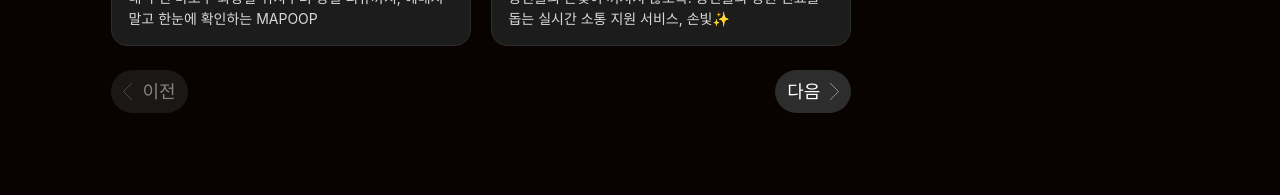
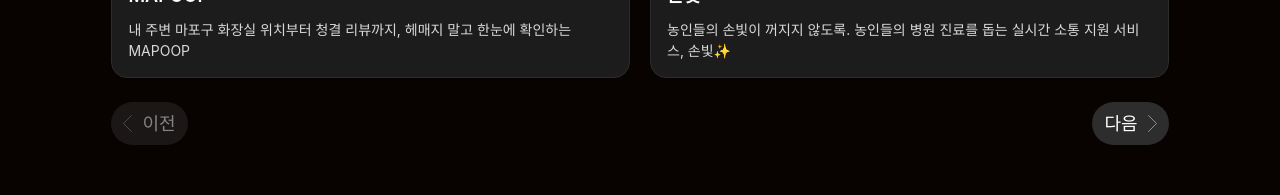
Before and after one commit to likelion-14th-page/likelion-14th-FE, a React (Vite) app: page /archive in a window 1280 px wide. Shown: the part 1618-1813 px from the top of the page. Built offline with nearby package versions, Linux system fonts and the light colour scheme; a web font is replaced by a local one.

Commit message:
#1 [MOD] archive 프로젝트 컴포넌트 가운데 정렬

```diff
--- a/src/components/archive/ProjectCard.jsx
+++ b/src/components/archive/ProjectCard.jsx
@@ -1,7 +1,7 @@
 const ProjectCard = ({ image, category, title, subtitle, onClick }) => {
     return (
         <div
-            className="flex w-[360px] p-4 flex-col items-start gap-[10px] rounded-2xl border border-[#2D2D2D] bg-[#1C1C1C] transition-all duration-300 hover:border-[#DABE5A] cursor-pointer"
+            className="flex w-full p-4 flex-col items-start gap-[10px] rounded-2xl border border-[#2D2D2D] bg-[#1C1C1C] transition-all duration-300 hover:border-[#DABE5A] cursor-pointer"
             onClick={onClick}
         >
             {/* 이미지 */}
--- a/src/pages/Archive.jsx
+++ b/src/pages/Archive.jsx
@@ -77,6 +77,9 @@
 
     return (
         <div className="mt-[5px]">
+            {/* 프로젝트 섹션 - 중앙 정렬 wrapper */}
+            <div className="flex justify-center w-full">
+                <div className="w-full max-w-[1120px] flex flex-col">
                     {/* 필터바 */}
                     <div className="flex justify-start items-center gap-[10px] mb-8">
                         {filters.map((filter) => (
@@ -107,7 +110,7 @@
                     {/* 프로젝트 카드 목록 */}
                     <div
                         ref={cardsContainerRef}
-                className="mt-8 flex flex-wrap justify-start gap-x-[20px] gap-y-[24px] mx-auto"
+                        className="mt-8 grid grid-cols-1 md:grid-cols-2 lg:grid-cols-3 gap-x-[20px] gap-y-[24px]"
                     >
                         {currentProjects.map((project, index) => (
                             <ProjectCard
@@ -121,9 +124,9 @@
                         ))}
                     </div>
 
-            {/* 페이지네이션 - 카드 너비에 맞춤 */}
+                    {/* 페이지네이션 */}
                     {totalPages > 1 && (
-                <div className="mt-[24px] flex justify-between" style={{ width: paginationWidth }}>
+                        <div className="mt-[24px] flex justify-between w-full">
                             <PaginationButton
                                 direction="prev"
                                 onClick={handlePrevPage}
@@ -136,6 +139,8 @@
                             />
                         </div>
                     )}
+                </div>
+            </div>
 
             {/* 프로젝트 모달 */}
             <ProjectModal
```
Lines whose indentation alone changed are shown as unchanged.
